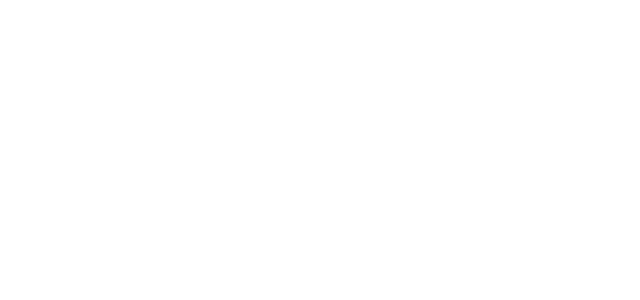
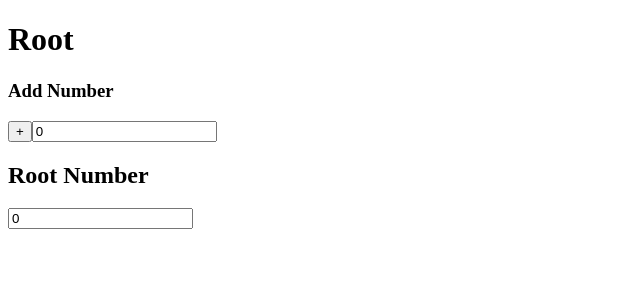
Before and after one commit to kgogo5/redux, a React (Create React App) app: page / in a window 1280 px wide. Shown: the top 300 px of the page, without its empty margins (0-640 px from the left). Built offline with nearby package versions, Linux system fonts and the light colour scheme.

Commit message:
기본 state 관리 컴포넌트 구성

```diff
--- a/src/App.js
+++ b/src/App.js
@@ -1,7 +1,18 @@
-import React from "react";
+import React, { Component } from "react";
+import AddNumber from "./Components/AddNumber";
+import DisplayNumber from "./Components/DisplayNumber";
 
-function App() {
-  return <div className="App"></div>;
+class App extends Component {
+  state = { number: 0 };
+  render() {
+    return (
+      <>
+        <h1>Root</h1>
+        <AddNumber number={this.state.number} />
+        <DisplayNumber number={this.state.number} />
+      </>
+    );
+  }
 }
 
 export default App;
--- /dev/null
+++ b/src/Components/AddNumber.js
@@ -0,0 +1,15 @@
+import React, { Component } from "react";
+
+class AddNumber extends Component {
+  render() {
+    return (
+      <div>
+        <h3>Add Number</h3>
+        <input type="button" value="+" />
+        <input type="text" value={this.props.number} />
+      </div>
+    );
+  }
+}
+
+export default AddNumber;
--- /dev/null
+++ b/src/Components/DisplayNumber.js
@@ -0,0 +1,16 @@
+import React, { Component } from "react";
+
+class DisplayNumber extends Component {
+  render() {
+    return (
+      <>
+        <div>
+          <h2>Root Number</h2>
+          <input type="text" value={this.props.number} />
+        </div>
+      </>
+    );
+  }
+}
+
+export default DisplayNumber;
```
